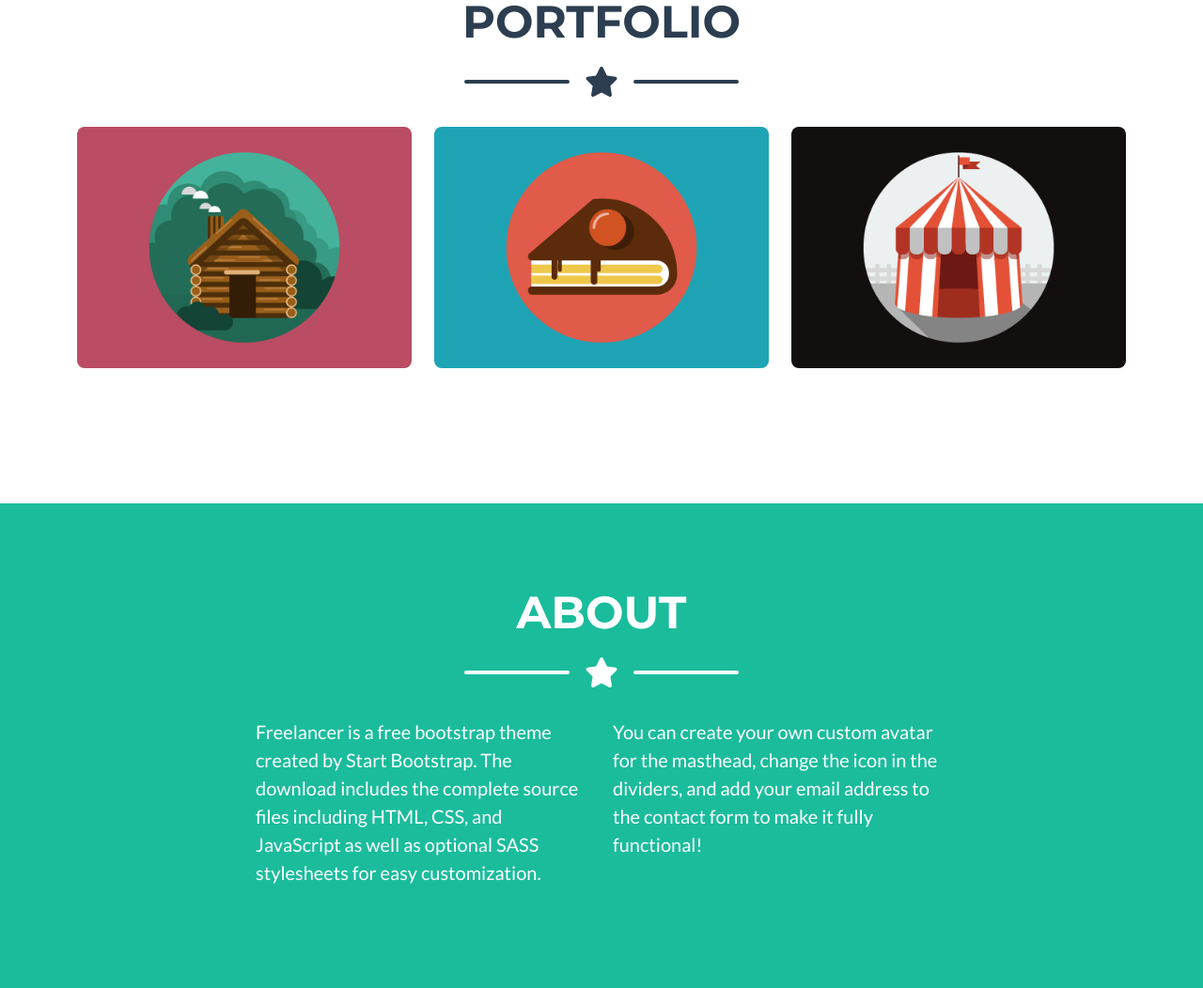
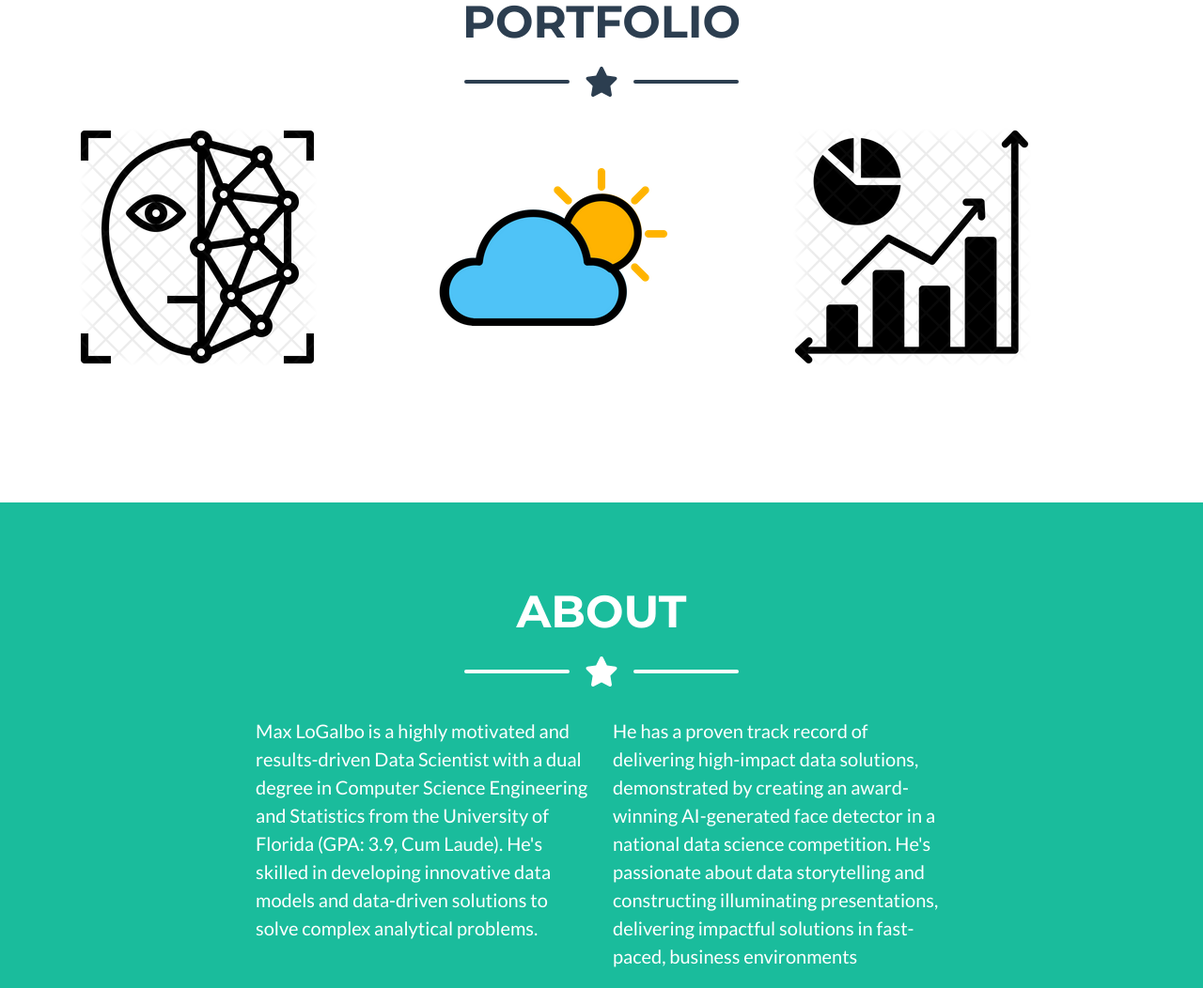
Before and after one commit to maxlogalbo/maxlogalbo.com, a plain HTML site: page index.html in a window 1280 px wide. Shown: the part 876-1928 px from the top of the page at 94% size. Drawn offline with nearby package versions, Linux system fonts and the light colour scheme.

Commit message:
update bio, v1 of icons of projects

```diff
--- a/index.html
+++ b/index.html
@@ -70,7 +70,7 @@
                             <div class="portfolio-item-caption d-flex align-items-center justify-content-center h-100 w-100">
                                 <div class="portfolio-item-caption-content text-center text-white"><i class="fas fa-plus fa-3x"></i></div>
                             </div>
-                            <img class="img-fluid" src="assets/img/portfolio/cabin.png" alt="..." />
+                            <img class="img-fluid" src="assets/img/portfolio/face.png" alt="..." />
                         </div>
                     </div>
                     <!-- Portfolio Item 2-->
@@ -79,7 +79,7 @@
                             <div class="portfolio-item-caption d-flex align-items-center justify-content-center h-100 w-100">
                                 <div class="portfolio-item-caption-content text-center text-white"><i class="fas fa-plus fa-3x"></i></div>
                             </div>
-                            <img class="img-fluid" src="assets/img/portfolio/cake.png" alt="..." />
+                            <img class="img-fluid" src="assets/img/portfolio/weather.png" alt="..." />
                         </div>
                     </div>
                     <!-- Portfolio Item 3-->
@@ -88,7 +88,7 @@
                             <div class="portfolio-item-caption d-flex align-items-center justify-content-center h-100 w-100">
                                 <div class="portfolio-item-caption-content text-center text-white"><i class="fas fa-plus fa-3x"></i></div>
                             </div>
-                            <img class="img-fluid" src="assets/img/portfolio/circus.png" alt="..." />
+                            <img class="img-fluid" src="assets/img/portfolio/data.png" alt="..." />
                         </div>
                     </div>
                     <!-- Portfolio Item 4
@@ -134,8 +134,13 @@
                 </div>
                 <!-- About Section Content-->
                 <div class="row">
-                    <div class="col-lg-4 ms-auto"><p class="lead">Freelancer is a free bootstrap theme created by Start Bootstrap. The download includes the complete source files including HTML, CSS, and JavaScript as well as optional SASS stylesheets for easy customization.</p></div>
-                    <div class="col-lg-4 me-auto"><p class="lead">You can create your own custom avatar for the masthead, change the icon in the dividers, and add your email address to the contact form to make it fully functional!</p></div>
+                    <div class="col-lg-4 ms-auto"><p class="lead">Max LoGalbo is a highly motivated and results-driven Data Scientist with a dual degree in Computer Science Engineering and Statistics
+                        from the University of Florida (GPA: 3.9, Cum Laude). He's skilled in developing innovative data models and data-driven
+                        solutions to solve complex analytical problems.</p></div>
+                    <div class="col-lg-4 me-auto"><p class="lead">He has a proven track record of delivering high-impact data solutions,
+                        demonstrated by creating an award-winning AI-generated face detector in a national data science competition.
+                        He's passionate about data storytelling and constructing illuminating presentations, delivering impactful solutions in fast-
+                        paced, business environments</p></div>
                 </div>
                 <!-- About Section Button
                 <div class="text-center mt-4">
@@ -268,7 +273,7 @@
                                         <div class="divider-custom-line"></div>
                                     </div>
                                     <!-- Portfolio Modal - Image-->
-                                    <img class="img-fluid rounded mb-5" src="assets/img/portfolio/cabin.png" alt="..." />
+                                    <!-- <img class="img-fluid rounded mb-5" src="assets/img/portfolio/cabin.png" alt="..." /> -->
                                     <!-- Portfolio Modal - Text-->
                                     <p class="mb-4">Lorem ipsum dolor sit amet, consectetur adipisicing elit. Mollitia neque assumenda ipsam nihil, molestias magnam, recusandae quos quis inventore quisquam velit asperiores, vitae? Reprehenderit soluta, eos quod consequuntur itaque. Nam.</p>
                                     <button class="btn btn-primary" data-bs-dismiss="modal">
@@ -300,7 +305,7 @@
                                         <div class="divider-custom-line"></div>
                                     </div>
                                     <!-- Portfolio Modal - Image-->
-                                    <img class="img-fluid rounded mb-5" src="assets/img/portfolio/cake.png" alt="..." />
+                                    <!-- <img class="img-fluid rounded mb-5" src="assets/img/portfolio/cake.png" alt="..." /> -->
                                     <!-- Portfolio Modal - Text-->
                                     <p class="mb-4">Lorem ipsum dolor sit amet, consectetur adipisicing elit. Mollitia neque assumenda ipsam nihil, molestias magnam, recusandae quos quis inventore quisquam velit asperiores, vitae? Reprehenderit soluta, eos quod consequuntur itaque. Nam.</p>
                                     <button class="btn btn-primary" data-bs-dismiss="modal">
@@ -332,7 +337,7 @@
                                         <div class="divider-custom-line"></div>
                                     </div>
                                     <!-- Portfolio Modal - Image-->
-                                    <img class="img-fluid rounded mb-5" src="assets/img/portfolio/circus.png" alt="..." />
+                                    <!-- <img class="img-fluid rounded mb-5" src="assets/img/portfolio/circus.png" alt="..." /> -->
                                     <!-- Portfolio Modal - Text-->
                                     <p class="mb-4">Lorem ipsum dolor sit amet, consectetur adipisicing elit. Mollitia neque assumenda ipsam nihil, molestias magnam, recusandae quos quis inventore quisquam velit asperiores, vitae? Reprehenderit soluta, eos quod consequuntur itaque. Nam.</p>
                                     <button class="btn btn-primary" data-bs-dismiss="modal">
```
Also changed, not shown: assets/img/portfolio/data.png (added), assets/img/portfolio/face.png (added), assets/img/portfolio/weather.png (added).
